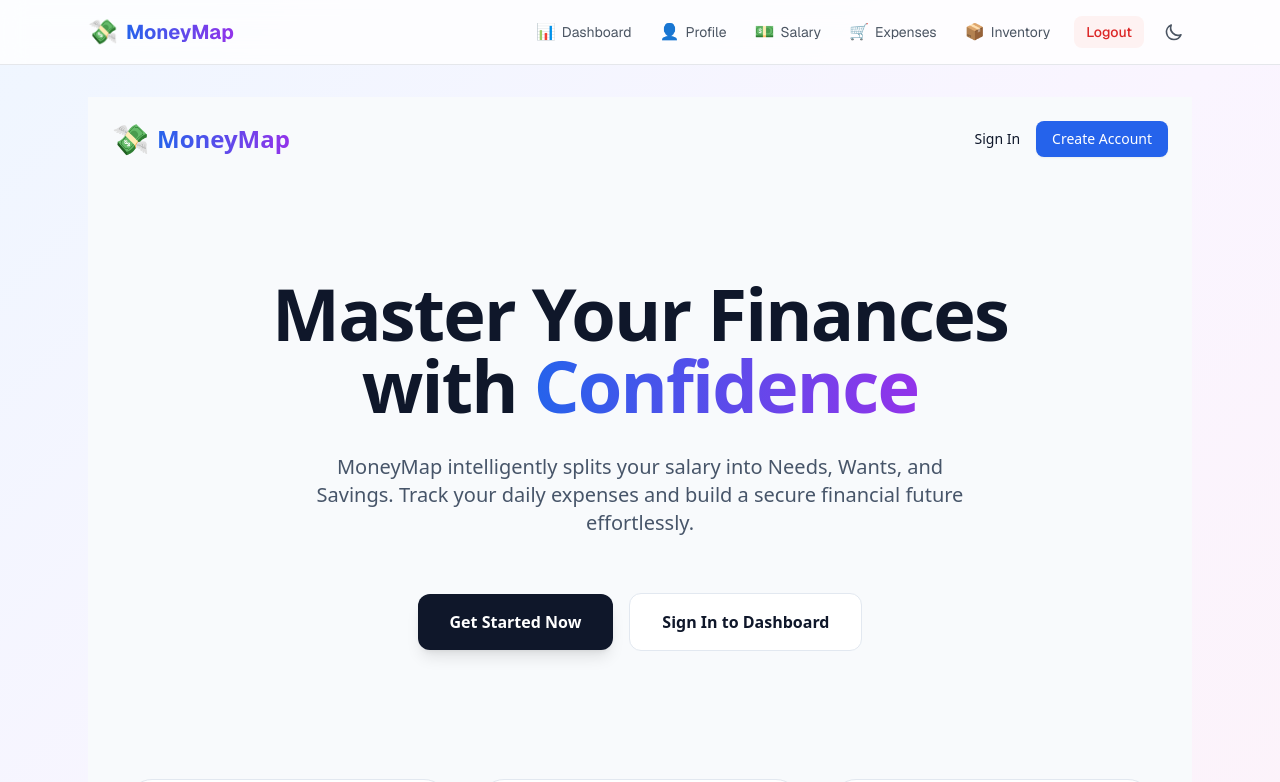
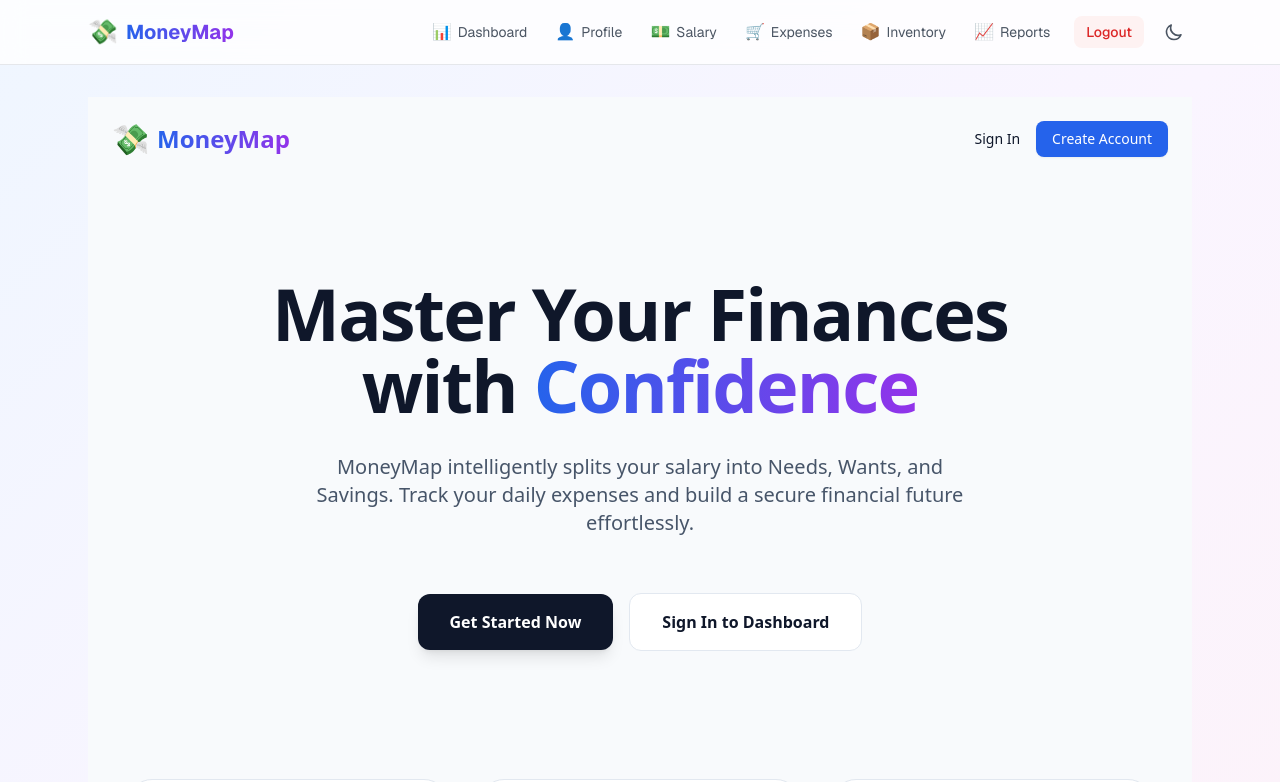
Before and after one commit to mohammadshaheer76/moneymap, a Next.js app: page / in a window 1280 px wide. Shown: the top 782 px of the page. Built offline with nearby package versions, Linux system fonts and the light colour scheme; no server answers.

Commit message:
feat: add reports link to global navbar

```diff
--- a/components/nav.tsx
+++ b/components/nav.tsx
@@ -19,6 +19,7 @@ export default function Nav() {
     { href: '/salary', label: 'Salary', icon: '💵' },
     { href: '/expenses', label: 'Expenses', icon: '🛒' },
     { href: '/inventory', label: 'Inventory', icon: '📦' },
+    { href: '/reports', label: 'Reports', icon: '📈' },
   ]
 
   return (
```
